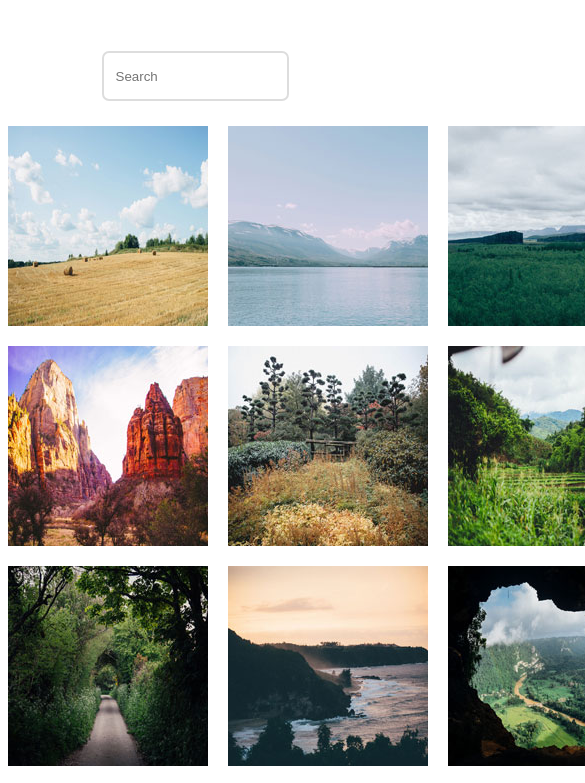
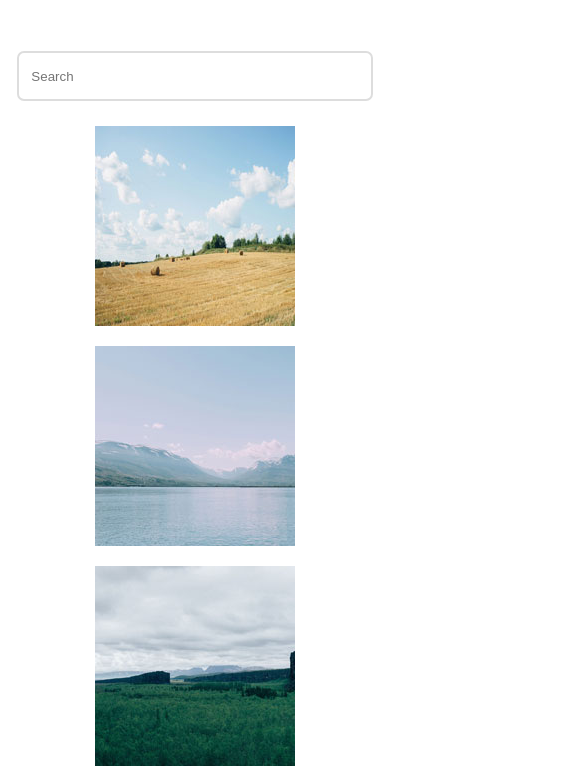
Before and after one commit to webdevotter/interactive-photo-gallery, a plain HTML site: page photo_gallery_v5/index.html in a window 390 px wide. Shown: the top 783 px of the page, 585 px wide, since content can reach past the window. Drawn offline with Linux system fonts and the light colour scheme.

Commit message:
responsive custom search

```diff
--- a/photo_gallery_v5/css/styles.css
+++ b/photo_gallery_v5/css/styles.css
@@ -6,7 +6,7 @@ input {
     display: block;
     height: 50px;
     border-radius: 7px;
-    width: 50%;
+    width: 95%;
     max-width: 500px;
     border: 2px solid #ddd;
     margin-top: 25px;
@@ -23,8 +23,16 @@ input {
     margin: auto;
     max-width: 860px;
     display: grid;
-    grid-template-columns: repeat(4, 200px);
-    grid-template-rows: repeat(3, 200px);
+    grid-template-columns: repeat(auto-fill, minmax(200px, 1fr));
     column-gap: 20px;
     row-gap: 20px;
 }
+
+a {
+    display: flex;
+    flex-direction: row;
+}
+
+img {
+    margin: auto;
+}
```
Also changed, not shown: photo_gallery_v5/js/photo-search.js (line endings or trailing spaces).
